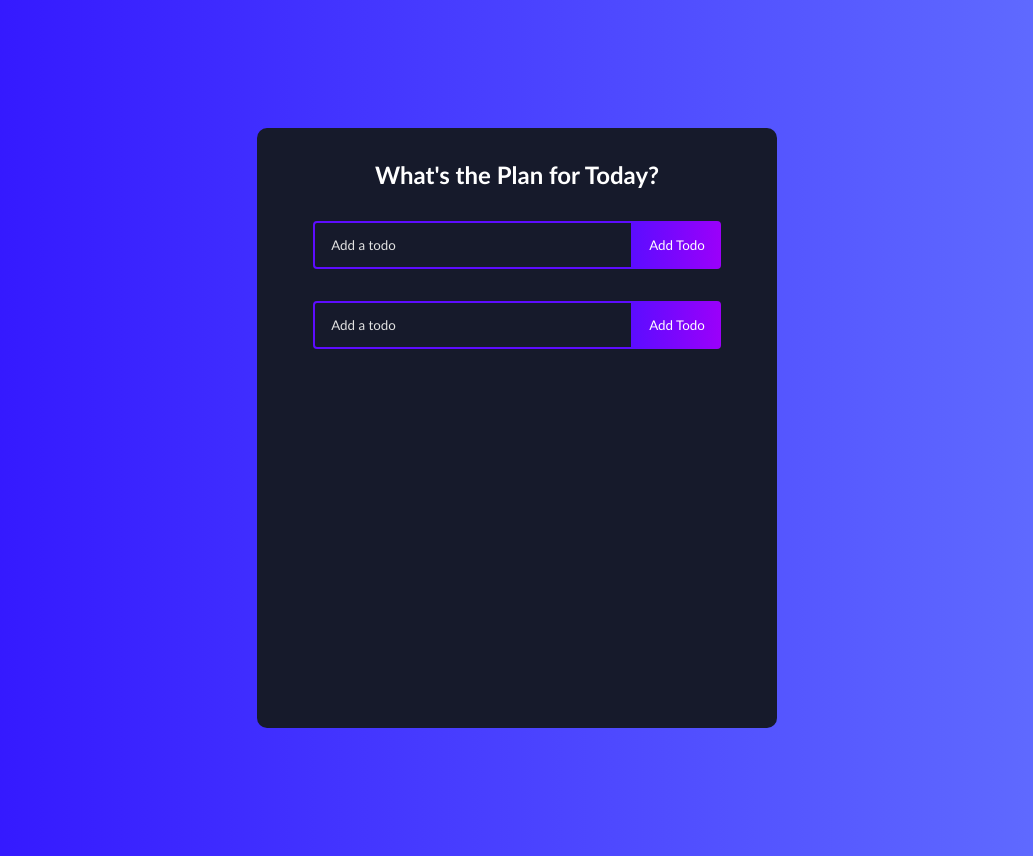
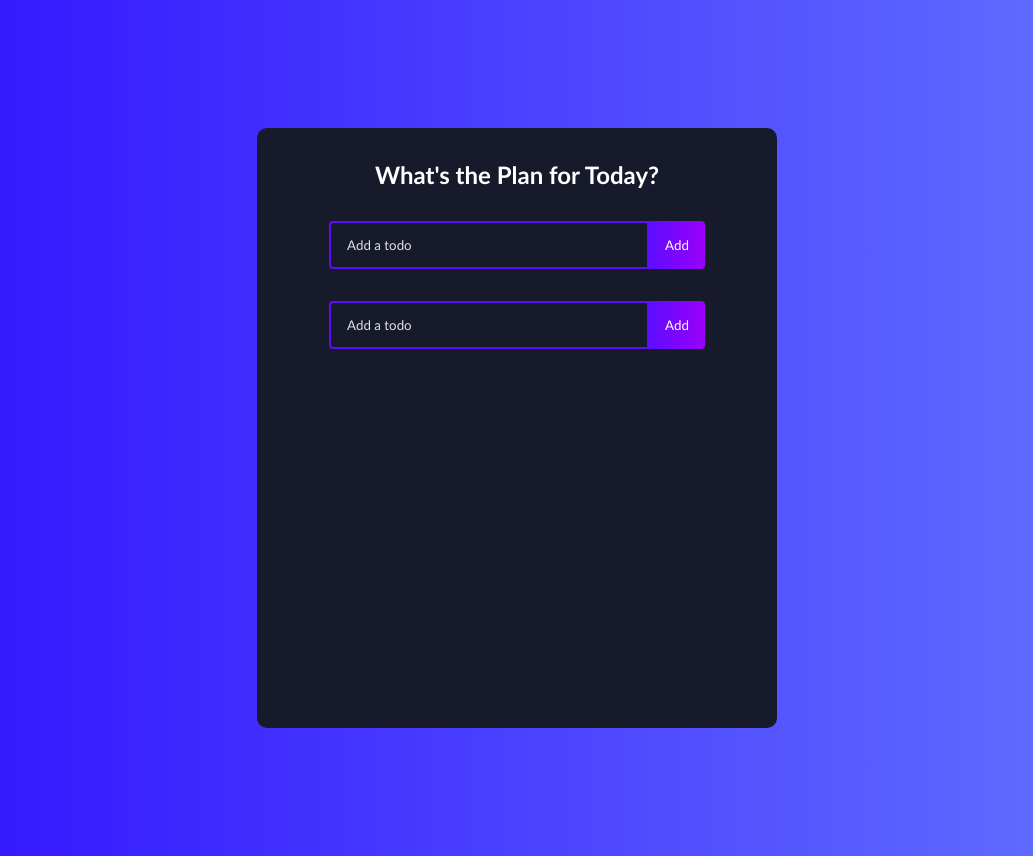
Before and after one commit to clementnswana1994-del/Todo-List, a React (Vite) app: page / in a window 1280 px wide. Shown: the whole page, without its empty margins (123-1156 px from the left). Built offline with nearby package versions, Linux system fonts and the light colour scheme.

Commit message:
third commit

```diff
--- a/src/TodoForm.jsx
+++ b/src/TodoForm.jsx
@@ -36,7 +36,7 @@ function TodoForm(props) {
             className='todo-input edit'
           />
           <button onClick={handleSubmit} className='todo-button edit'>
-            Update
+            Edit
           </button>
         </>
       ) : (
@@ -50,7 +50,7 @@ function TodoForm(props) {
             ref={inputRef}
           />
           <button onClick={handleSubmit} className='todo-button'>
-            Add todo
+            Add
           </button>
         </>
       )}
```
